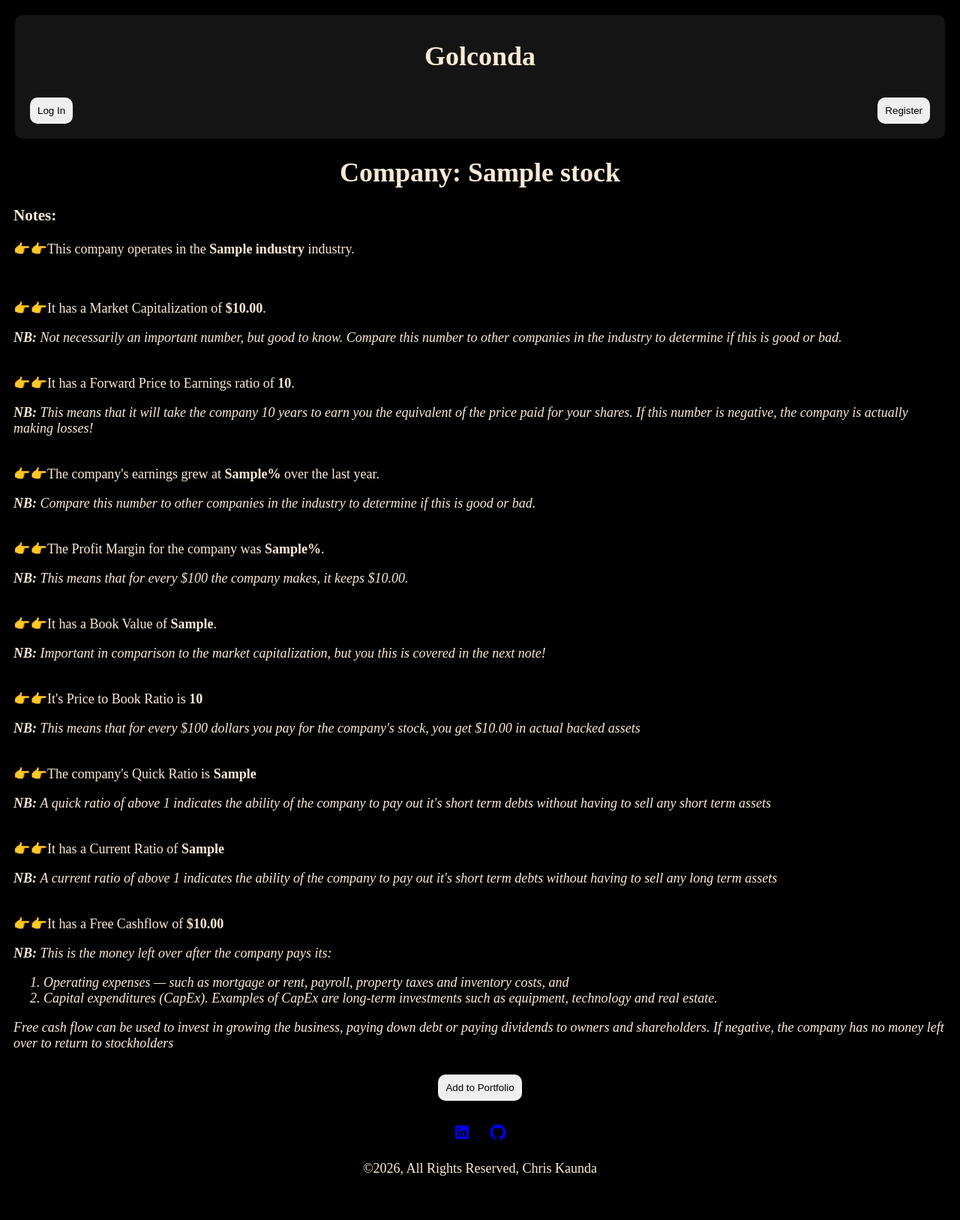
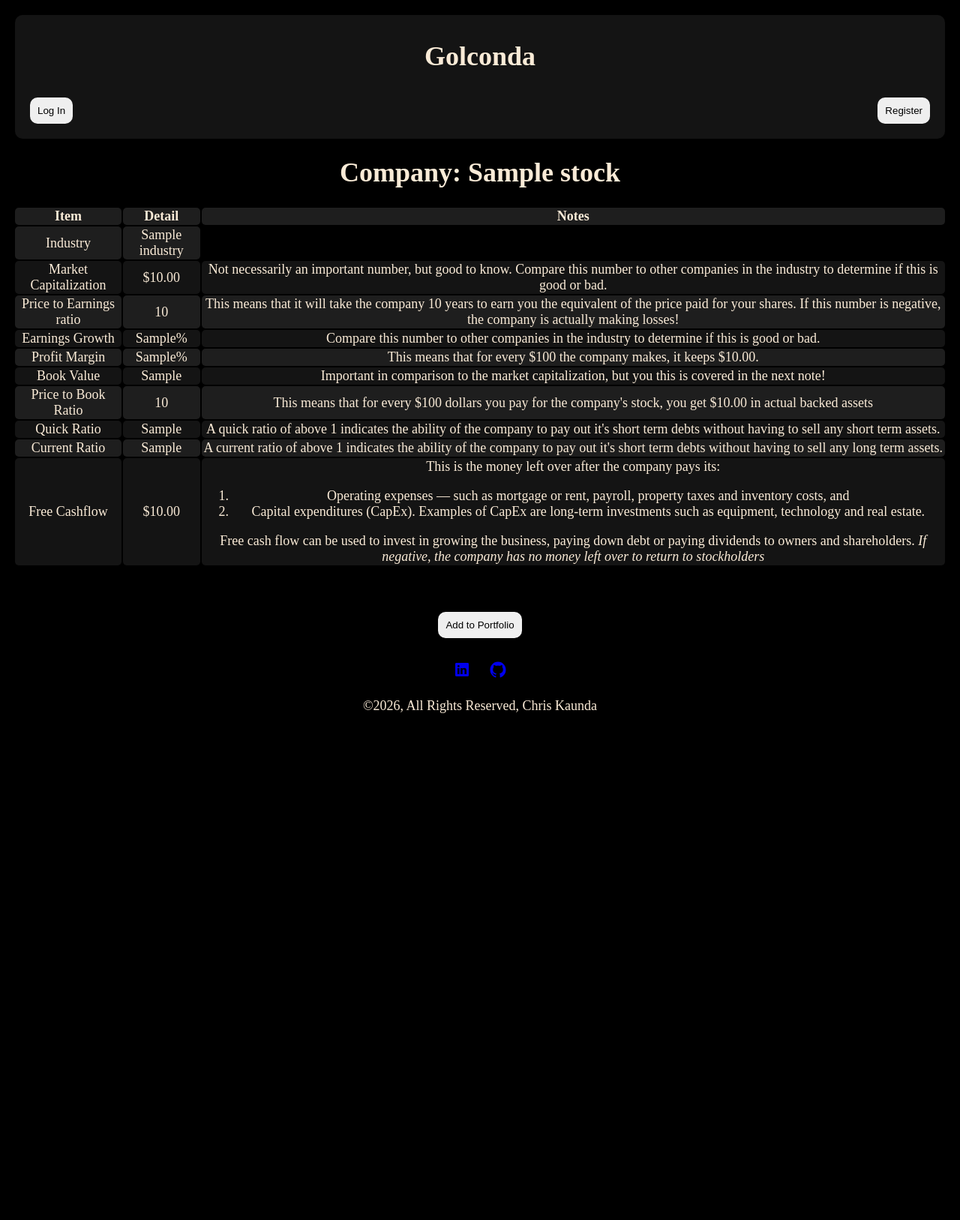
Before and after one commit to kaundachris/StockAnalyzer, a Flask app: template templates/results.html in a window 1280 px wide. Shown: the whole page at 75% size. After the commit the page ends 951 px from the top, so only its background shows below. Run offline with Flask 3, Linux system fonts and the light colour scheme; the template is opened without the code that fills it: most values are stand-ins (such as "Sample title", 1, 10 or a date in 2020); some libraries are stand-ins or nearby versions.

Commit message:
Add files via upload

```diff
--- a/templates/results.html
+++ b/templates/results.html
@@ -33,43 +33,94 @@
 
 {% block main %}
     <h1>Company: {{ stock_data.long_name }}</h1>
-    <div class="notes">
-        <h3>Notes:</h3>
-        <p>👉👉This company operates in the <strong>{{ stock_data.industry }}</strong> industry.</p>
-        <br>
-        <p>👉👉It has a Market Capitalization of <strong>{{ stock_data.market_cap | currency }}</strong>.</p>
-        <i><strong>NB: </strong>Not necessarily an important number, but good to know. Compare this number to other companies in the industry to determine if this is good or bad.</i>
-        <br><br>
-        <p>👉👉It has a Forward Price to Earnings ratio of <strong>{{ stock_data.forward_pe }}</strong>.</p>
-        <i><strong>NB: </strong>This means that it will take the company {{ stock_data.forward_pe }} years to earn you the equivalent of the price paid for your shares. If this number is negative, the company is actually making losses!</i>
-        <br><br>
-        <p>👉👉The company's earnings grew at <strong>{{ stock_data.earnings_growth }}%</strong> over the last year.</p>
-        <i><strong>NB: </strong>Compare this number to other companies in the industry to determine if this is good or bad.</i>
-        <br><br>
-        <p>👉👉The Profit Margin for the company was <strong>{{ stock_data.profit_margins }}%</strong>.</p>
-        <i><strong>NB: </strong>This means that for every $100 the company makes, it keeps {{ stock_data.profit_margins | currency }}.</i>
-        <br><br>
-        <p>👉👉It has a Book Value of <strong>{{ stock_data.book_value }}</strong>.</p>
-        <i><strong>NB: </strong>Important in comparison to the market capitalization, but you this is covered in the next note!</i>
-        <br><br>
-        <p>👉👉It's Price to Book Ratio is <strong>{{ stock_data.price_book }}</strong></p>
-        <i><strong>NB: </strong>This means that for every $100 dollars you pay for the company's stock, you get {{ (100 / stock_data.price_book|float) | currency }} in actual backed assets</i>
-        <br><br>
-        <p>👉👉The company's Quick Ratio is <strong>{{ stock_data.quick_ratio }}</strong></p>
-        <i><strong>NB: </strong>A quick ratio of above 1 indicates the ability of the company to pay out it's short term debts without having to sell any short term assets</i>
-        <br><br>
-        <p>👉👉It has a Current Ratio of <strong>{{ stock_data.current_ratio }}</strong></p>
-        <i><strong>NB: </strong>A current ratio of above 1 indicates the ability of the company to pay out it's short term debts without having to sell any long term assets</i>
-        <br><br>
-        <p>👉👉It has a Free Cashflow of <strong>{{ stock_data.free_cashflow | currency }}</strong></p>
-        <i><strong>NB: </strong>This is the money left over after the company pays its:
-            <ol>
-                <li>Operating expenses — such as mortgage or rent, payroll, property taxes and inventory costs, and</li>
-                <li>Capital expenditures (CapEx). Examples of CapEx are long-term investments such as equipment, technology and real estate.</li>
-            </ol>
-        Free cash flow can be used to invest in growing the business, paying down debt or paying dividends to owners and shareholders.</i>
-        <i>If negative, the company has no money left over to return to stockholders</i>
-        <br><br>
+    <div class="notes"></div>
+        <table>
+            <thead>
+                <tr>
+                    <td><strong>Item</strong></td>
+                    <td><strong>Detail</strong></td>
+                    <td><strong>Notes</strong></td>
+                </tr>
+            </thead>
+
+            <tbody>
+                <tr>
+                    <td>Industry</td>
+                    <td>{{ company.industry }}</td>
+                </tr>
+
+                <tr>
+                    <td>Market Capitalization</td>
+                    <td>{{ stock_data.market_cap | currency }}</td>
+                    <td>Not necessarily an important number, but good to know. Compare this number to other companies in the
+                        industry to determine if this is good or bad.</td>
+                </tr>
+
+                <tr>
+                    <td>Price to Earnings ratio</td>
+                    <td>{{ stock_data.forward_pe }}</td>
+                    <td>This means that it will take the company {{ stock_data.forward_pe }} years to earn you the equivalent of
+                        the price paid for your shares. If this number is negative, the company is actually making losses!</td>
+                </tr>
+
+                <tr>
+                    <td>Earnings Growth</td>
+                    <td>{{ stock_data.earnings_growth }}%</td>
+                    <td>Compare this number to other companies in the industry to determine if this is good or bad.</td>
+                </tr>
+
+                <tr>
+                    <td>Profit Margin</td>
+                    <td>{{ stock_data.profit_margins }}%</td>
+                    <td>This means that for every $100 the company makes, it keeps {{ stock_data.profit_margins | currency }}.
+                    </td>
+                </tr>
+
+                <tr>
+                    <td>Book Value</td>
+                    <td>{{ stock_data.book_value }}</td>
+                    <td>Important in comparison to the market capitalization, but you this is covered in the next note!</td>
+                </tr>
+
+                <tr>
+                    <td>Price to Book Ratio</td>
+                    <td>{{ stock_data.price_book }}</td>
+                    <td>This means that for every $100 dollars you pay for the company's stock, you get {{ (100 /
+                        stock_data.price_book|float) | currency }} in actual backed assets</td>
+                </tr>
+
+                <tr>
+                    <td>Quick Ratio</td>
+                    <td>{{ stock_data.quick_ratio }}</td>
+                    <td>A quick ratio of above 1 indicates the ability of the company to pay out it's short term debts without
+                        having to sell any short term assets.</td>
+                </tr>
+
+                <tr>
+                    <td>Current Ratio</td>
+                    <td>{{ stock_data.current_ratio }}</td>
+                    <td>A current ratio of above 1 indicates the ability of the company to pay out it's short term debts without
+                        having to sell any long term assets.</td>
+                </tr>
+
+                <tr>
+                    <td>Free Cashflow</td>
+                    <td>{{ stock_data.free_cashflow | currency }}</td>
+                    <td>This is the money left over after the company pays its:
+                        <ol>
+                            <li>Operating expenses — such as mortgage or rent, payroll, property taxes and inventory costs, and
+                            </li>
+                            <li>Capital expenditures (CapEx). Examples of CapEx are long-term investments such as equipment,
+                                technology and real estate.</li>
+                        </ol>
+                        Free cash flow can be used to invest in growing the business, paying down debt or paying dividends to
+                        owners and shareholders.</i>
+                        <i>If negative, the company has no money left over to return to stockholders</i>
+                    </td>
+                </tr>
+
+            </tbody>
+        </table>
     </div>
 
     <form action="/history" method="post">
```
Also changed, not shown: requirements.txt (+1 -13 lines).
